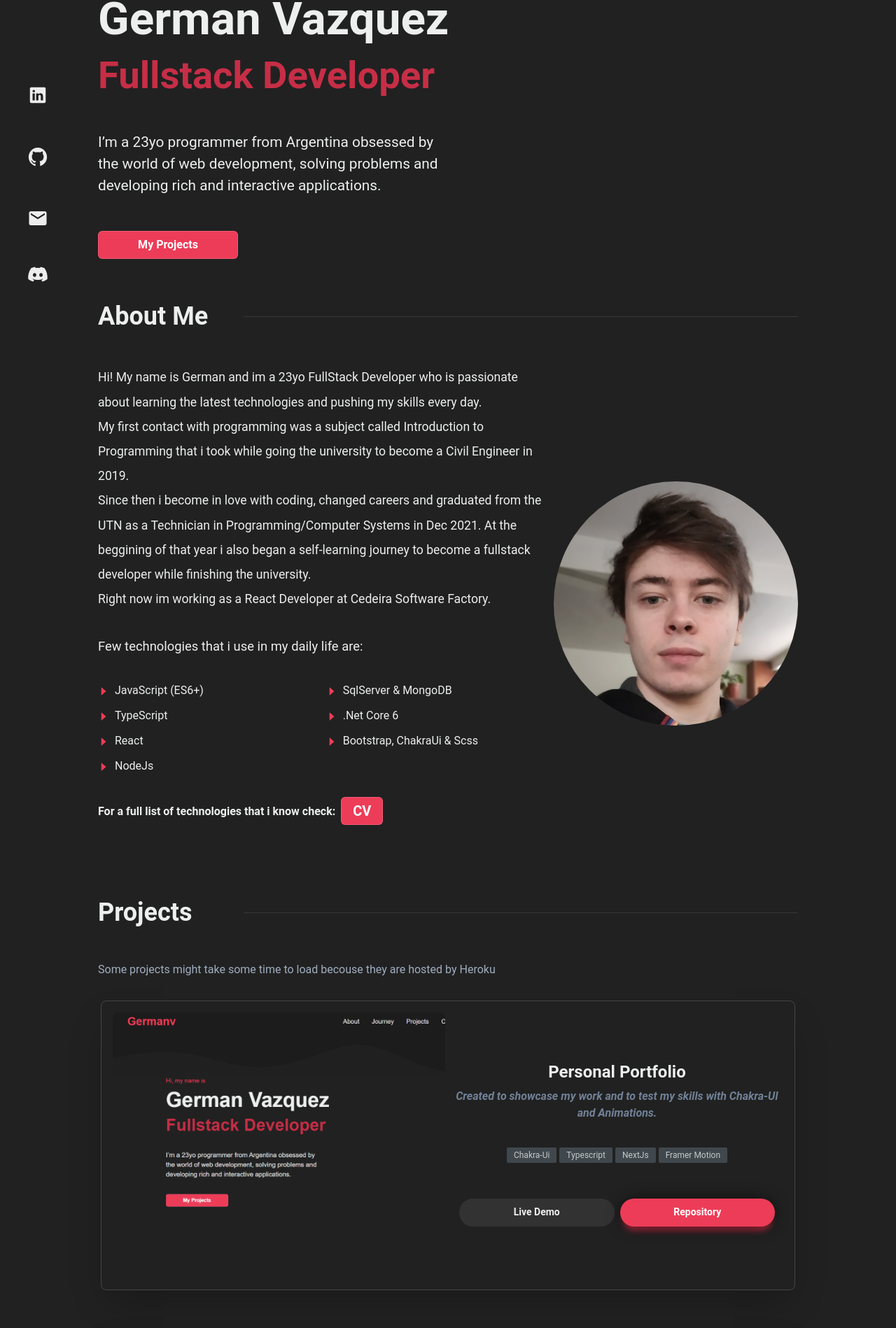
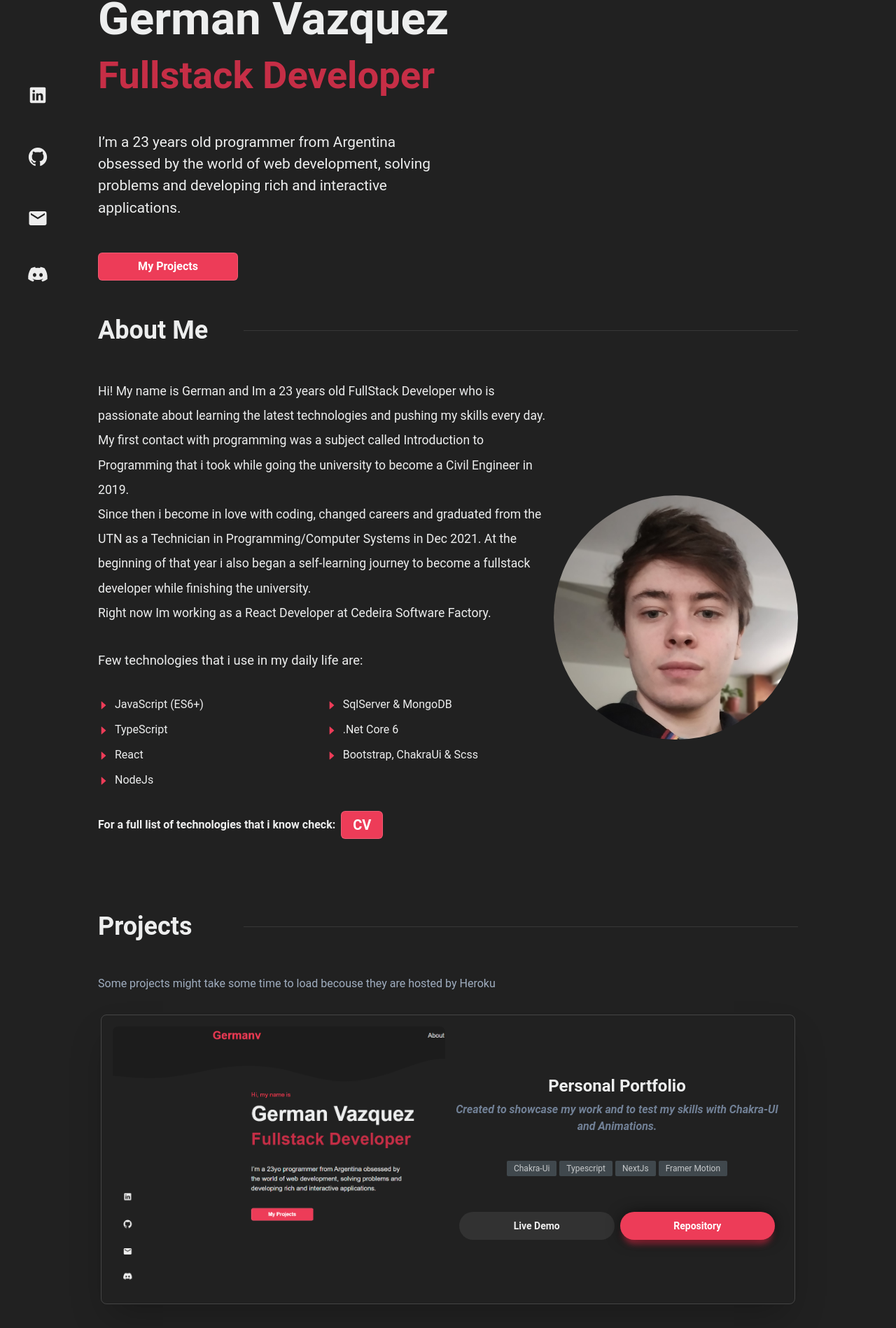
Before and after one commit to Germanvw/Germanv-Portfolio, a Next.js app: page / in a window 1280 px wide. Shown: the part 272-2170 px from the top of the page at 70% size. Built offline with nearby package versions, Linux system fonts and the light colour scheme.

Commit message:
Error fixing
- Button from projects fixed
- Typos

```diff
--- a/src/components/elements/ProjectItem.tsx
+++ b/src/components/elements/ProjectItem.tsx
@@ -1,8 +1,6 @@
 import {
-  Badge,
   Button,
   Center,
-  Flex,
   Heading,
   Image,
   Stack,
@@ -33,9 +31,9 @@ export const ProjectItem = ({ project }: { project: Props }) => {
         boxShadow={'2xl'}
         padding={4}
       >
-        <Flex flex={1}>
         <Image
           objectFit='cover'
+          objectPosition='left'
           boxSize='100%'
           borderWidth='1px'
           borderRadius={8}
@@ -45,7 +43,6 @@ export const ProjectItem = ({ project }: { project: Props }) => {
           src={img}
           alt={name}
         />
-        </Flex>
         <Stack
           flex={1}
           flexDirection='column'
@@ -80,10 +77,17 @@ export const ProjectItem = ({ project }: { project: Props }) => {
             justifyContent={'space-between'}
             alignItems={'center'}
           >
-            <Button fontSize={'sm'} rounded={'full'} w='100%'>
-              <a href={demo} rel='noopener noreferrer' target='_blank'>
+            <Button
+              fontSize={'sm'}
+              rounded={'full'}
+              w='100%'
+              as='a'
+              href={demo}
+              cursor='pointer'
+              target='_blank'
+              rel='noopener noreferrer'
+            >
               Live Demo
-              </a>
             </Button>
             <Button
               w='100%'
@@ -96,10 +100,13 @@ export const ProjectItem = ({ project }: { project: Props }) => {
                 bg: 'secondary',
               }}
               _active={{ bg: 'primary' }}
+              as='a'
+              href={github}
+              cursor='pointer'
+              target='_blank'
+              rel='noopener noreferrer'
             >
-              <a href={github} rel='noopener noreferrer' target='_blank'>
               Repository
-              </a>
             </Button>
           </Stack>
         </Stack>
--- a/src/components/sections/About.tsx
+++ b/src/components/sections/About.tsx
@@ -36,9 +36,9 @@ export const About = () => {
       as={motion.div}
       initial='hidden'
       animate={control}
-      ref={ref}
       className='box'
       variants={variant}
+      ref={ref}
     >
       <Stack direction='row' alignItems='center' mb={10}>
         <Heading minW={200} as='kbd' id='About'>
@@ -50,9 +50,9 @@ export const About = () => {
         <Stack direction='column'>
           <Box>
             <Text fontSize='1.1rem' fontWeight='400' lineHeight='200%'>
-              Hi! My name is German and im a 23yo FullStack Developer who is
-              passionate about learning the latest technologies and pushing my
-              skills every day.
+              Hi! My name is German and Im a 23 years old FullStack Developer
+              who is passionate about learning the latest technologies and
+              pushing my skills every day.
             </Text>
             <Text fontSize='1.1rem' fontWeight='400' lineHeight='200%'>
               My first contact with programming was a subject called
@@ -62,12 +62,12 @@ export const About = () => {
             <Text fontSize='1.1rem' fontWeight='400' lineHeight='200%'>
               Since then i become in love with coding, changed careers and
               graduated from the UTN as a Technician in Programming/Computer
-              Systems in Dec 2021. At the beggining of that year i also began a
+              Systems in Dec 2021. At the beginning of that year i also began a
               self-learning journey to become a fullstack developer while
               finishing the university.
             </Text>
             <Text fontSize='1.1rem' fontWeight='400' lineHeight='200%'>
-              Right now im working as a React Developer at Cedeira Software
+              Right now Im working as a React Developer at Cedeira Software
               Factory.
             </Text>
           </Box>
--- a/src/components/sections/Hero.tsx
+++ b/src/components/sections/Hero.tsx
@@ -44,8 +44,8 @@ export const Hero = () => {
         transition={{ delay: 1 }}
       >
         <Text maxWidth='24em' py='10' fontSize='1.3rem'>
-          I’m a 23yo programmer from Argentina obsessed by the world of web
-          development, solving problems and developing rich and interactive
+          I’m a 23 years old programmer from Argentina obsessed by the world of
+          web development, solving problems and developing rich and interactive
           applications.
         </Text>
       </motion.div>
--- a/src/data/projects.ts
+++ b/src/data/projects.ts
@@ -7,14 +7,14 @@ export const projects = [
     ],
     img: '/images/portfolio_app.png',
     technologies: ['Chakra-Ui', 'Typescript', 'NextJs', 'Framer Motion'],
-    demo: 'https://ecommercemern-gw.herokuapp.com/',
-    github: 'https://github.com/Germanvw/portfolio',
+    demo: 'https://germanv-portfolio.vercel.app/',
+    github: 'https://github.com/Germanvw/Germanv-Portfolio',
   },
   {
     featured: true,
     name: 'Ecommerce Website',
     description: [
-      'This is the first real proyect i made by myself after finishing some react courses. Its a Full Stack MERN ecommerce that took me a little more that 2 weeks to finish.',
+      'This is the first real proyect i made by myself after finishing some react courses. Its a Full Stack MERN ecommerce that took me a little more than 2 weeks to finish.',
       'The idea behind it was to improve my skills with redux and typescript (wich i hadnt used before).',
     ],
     img: '/images/ecommerce1_app.jpg',
```
Lines whose indentation alone changed are shown as unchanged.
